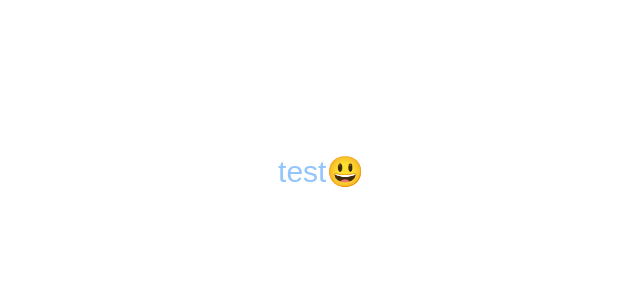
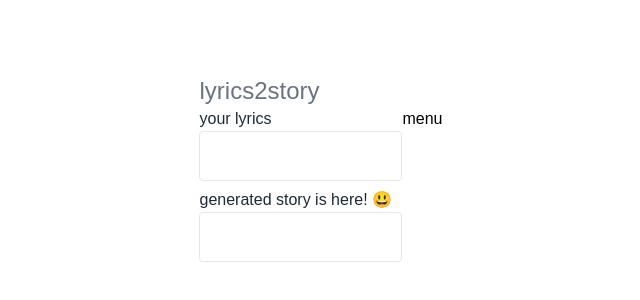
Before and after one commit to gomx3/lyrics2story-generator, a React (Vite) app in the folder story-generator/: page / in a window 1280 px wide. Shown: the part 228-528 px from the top of the page, without its empty margins (319-959 px from the left). Built offline with nearby package versions, Linux system fonts and the light colour scheme.

Commit message:
feat: add generator component with inputs

```diff
--- a/story-generator/src/app/home.tsx
+++ b/story-generator/src/app/home.tsx
@@ -1,8 +1,23 @@
+import InputBox from '../components/input'
+
+const Generator = () => {
+  return (
+    <div>
+      <InputBox label="your lyrics" />
+      <InputBox label="generated story is here! 😃" />
+    </div>
+  )
+}
+
 function HomePage() {
   return (
-    <>
-      <div className="text-blue-300 text-3xl">test😃</div>
-    </>
+    <div className="flex flex-col">
+      <div className="w-full text-gray-500 text-2xl">lyrics2story</div>
+      <div className="flex flex-row">
+        <Generator />
+        <div>menu</div>
+      </div>
+    </div>
   )
 }
 
--- /dev/null
+++ b/story-generator/src/components/input.tsx
@@ -0,0 +1,14 @@
+interface InputBoxProps {
+  label: string
+}
+
+const InputBox: React.FC<InputBoxProps> = ({ label }) => {
+  return (
+    <div className="w-full">
+      <div className="text-m text-gray-800 dark:text-white">{label}</div>
+      <textarea className="resize-none border rounded focus:outline-none" />
+    </div>
+  )
+}
+
+export default InputBox
```
